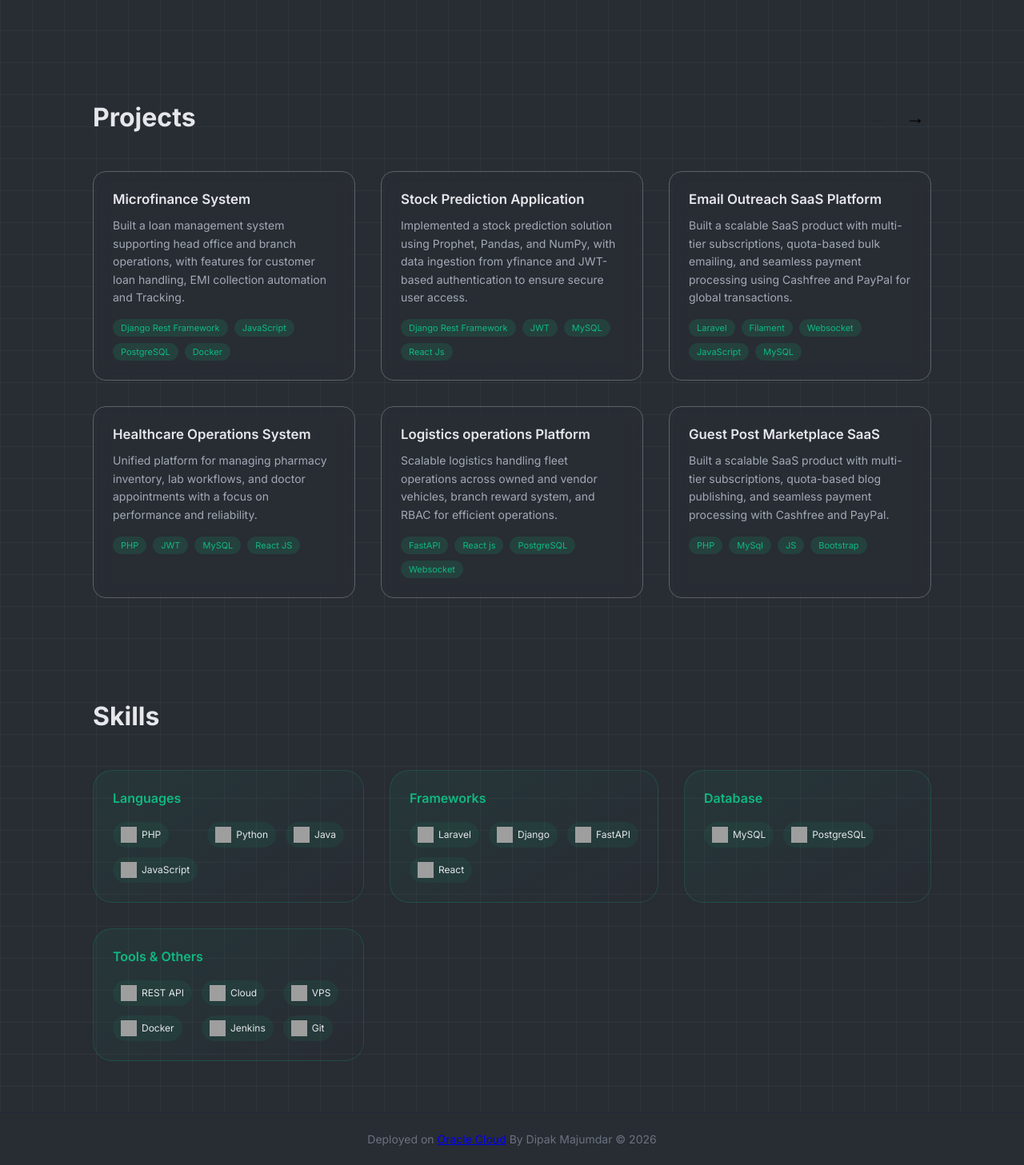
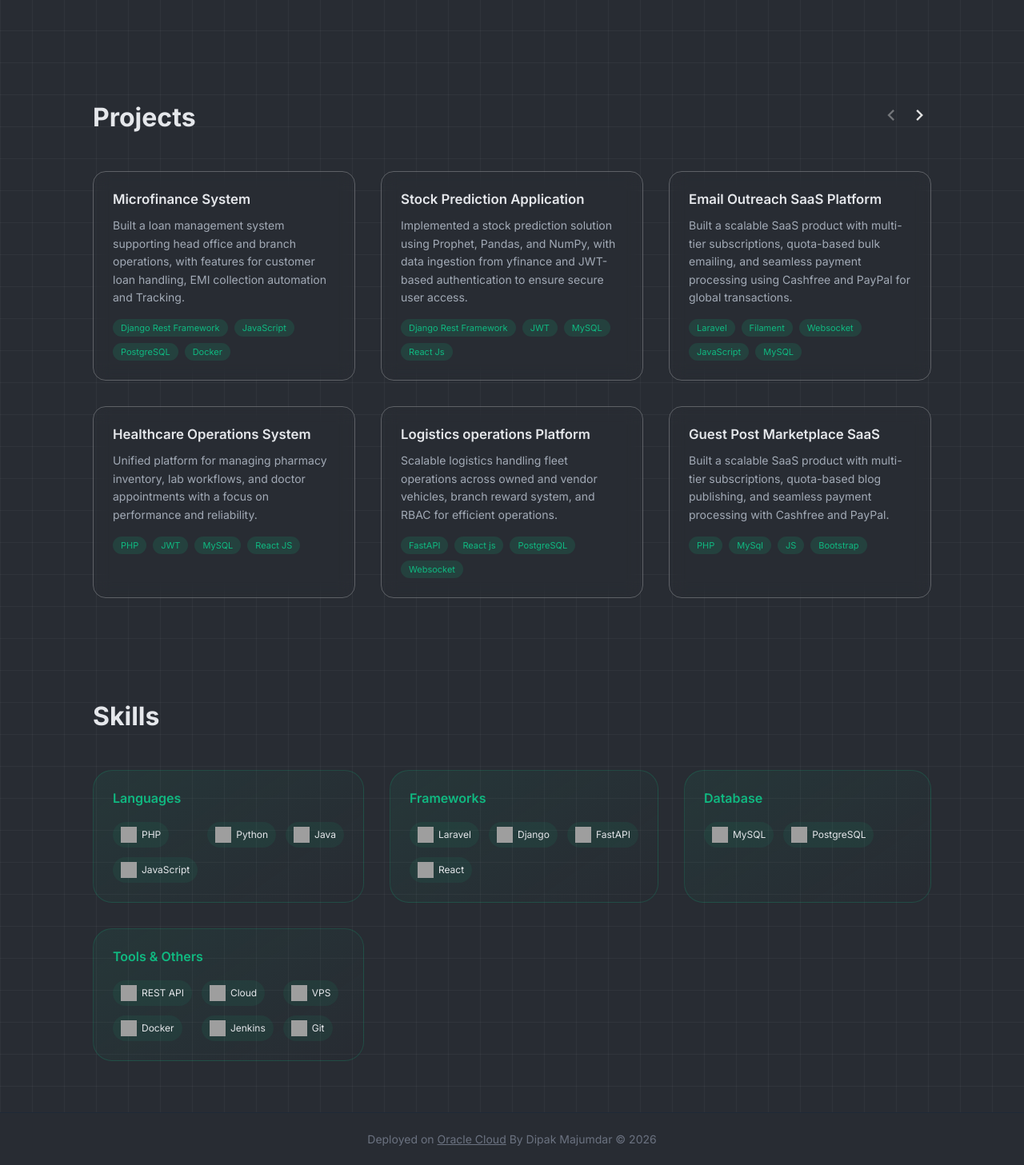
Before and after one commit to dipak-majumdar/new-portfolio, a React (Vite) app: page / in a window 1280 px wide. Shown: the part 1402-2859 px from the top of the page at 80% size. Built offline with nearby package versions, Linux system fonts and the light colour scheme; grey boxes are pictures that could not be loaded.

Commit message:
update: enhance footer styles and replace navigation arrows with SVG icons

```diff
--- a/src/components/Footer.jsx
+++ b/src/components/Footer.jsx
@@ -25,7 +25,7 @@ const Footer = forwardRef(function Footer({ showSocials }, ref) {
             </div>
 
             <p className="footer-copy">
-                Deployed on <a href="https://www.oracle.com/in/cloud/">Oracle Cloud</a> By Dipak Majumdar &copy; {new Date().getFullYear()}
+                Deployed on <a href="https://www.oracle.com/in/cloud/">Oracle Cloud</a>&nbsp;By Dipak Majumdar &copy; {new Date().getFullYear()}
             </p>
         </footer>
     );
--- a/src/components/Projects.jsx
+++ b/src/components/Projects.jsx
@@ -33,11 +33,10 @@ export default function Projects() {
                                 fontSize: '1.5rem',
                                 cursor: canGoLeft ? 'pointer' : 'not-allowed',
                                 opacity: canGoLeft ? 1 : 0.4,
-                                padding: '0 0.5rem',
                                 transition: 'opacity 0.2s',
                             }}
                         >
-                            &#8592;
+                            <svg xmlns="http://www.w3.org/2000/svg" height="28px" viewBox="0 -960 960 960" width="28px" fill="#e3e3e3"><path d="M560-240 320-480l240-240 56 56-184 184 184 184-56 56Z"/></svg>
                         </button>
                         <button
                             aria-label="Next projects"
@@ -49,11 +48,10 @@ export default function Projects() {
                                 fontSize: '1.5rem',
                                 cursor: canGoRight ? 'pointer' : 'not-allowed',
                                 opacity: canGoRight ? 1 : 0.4,
-                                padding: '0 0.5rem',
                                 transition: 'opacity 0.2s',
                             }}
                         >
-                            &#8594;
+                            <svg xmlns="http://www.w3.org/2000/svg" height="28px" viewBox="0 -960 960 960" width="28px" fill="#e3e3e3"><path d="M504-480 320-664l56-56 240 240-240 240-56-56 184-184Z"/></svg>
                         </button>
                     </div>
                 </div>
--- a/src/styles/components/Footer.scss
+++ b/src/styles/components/Footer.scss
@@ -73,4 +73,14 @@
 // ─── Copyright text ───────────────────────────────────────────────────────────
 .footer-copy {
     margin: 0;
+
+    a {
+        color: v.$muted;
+        text-decoration: underline;
+        transition: color 0.2s ease;
+
+        &:hover {
+            color: v.$emerald-dark;
+        }
+    }
 }
```
